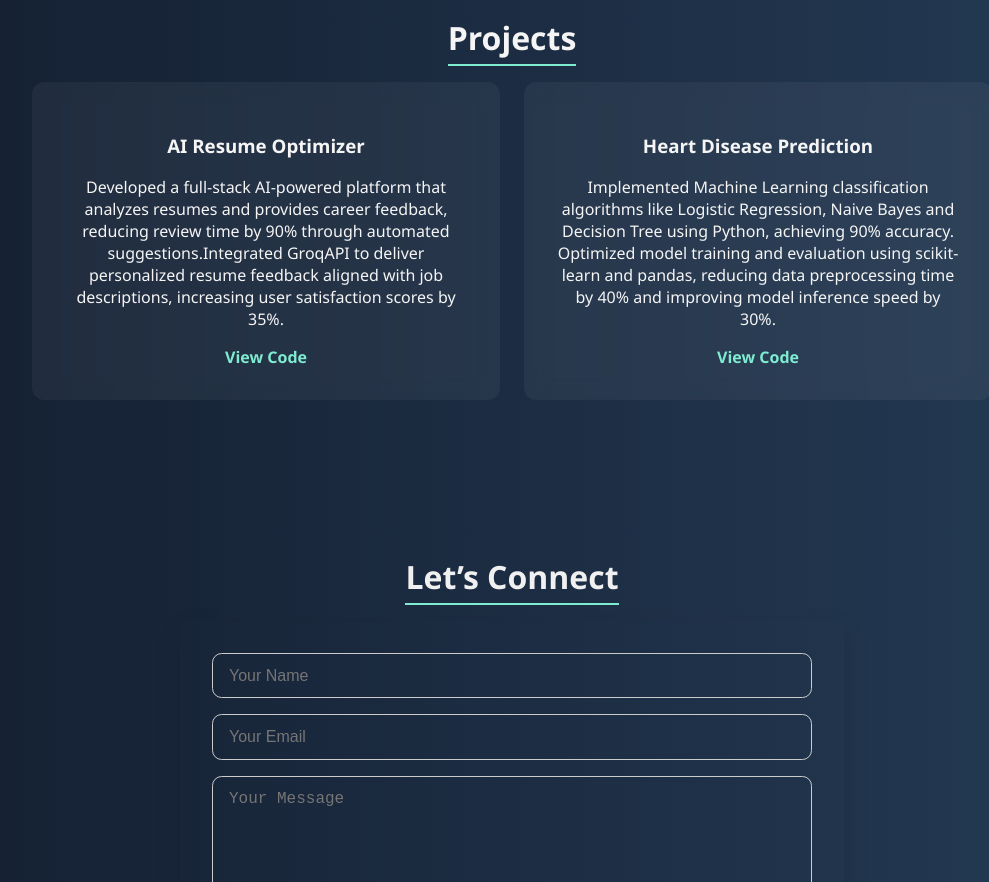
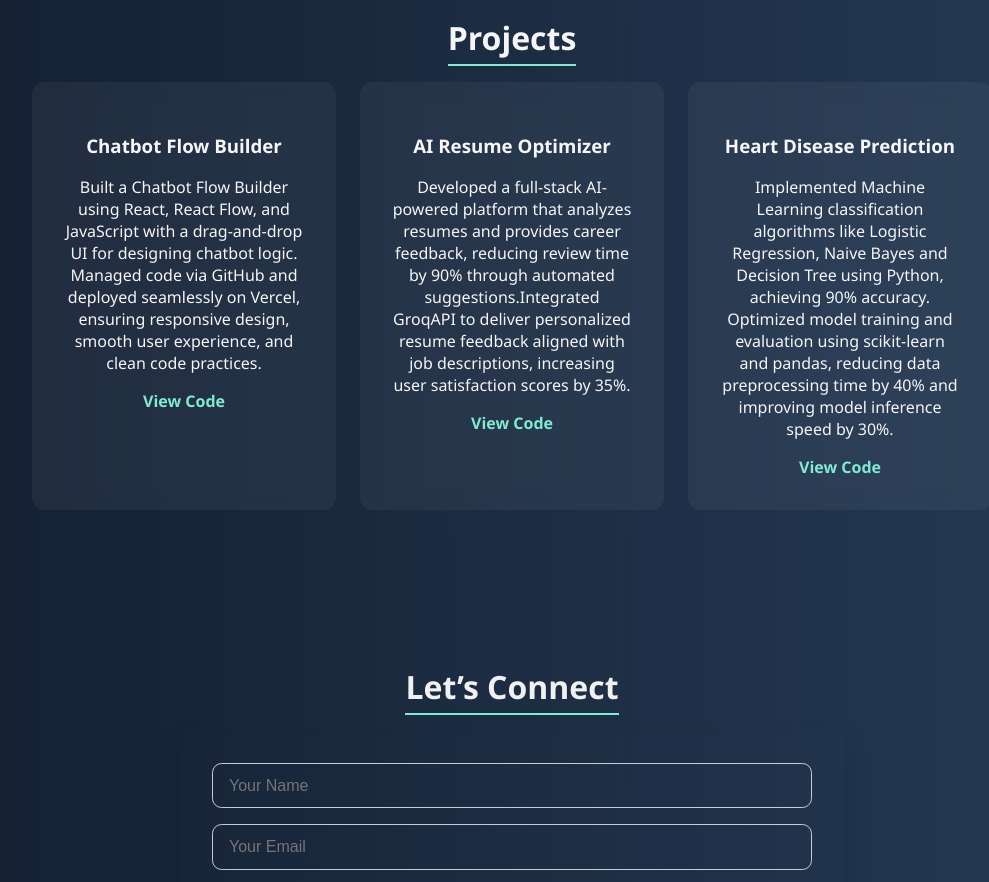
Before and after one commit to VenkataSaiPradeep/modern-portfolio, a React (Vite) app: page / in a window 1280 px wide. Shown: the part 3280-4162 px from the top of the page, without its empty margins (128-1117 px from the left). Built offline with nearby package versions, Linux system fonts and the light colour scheme.

Commit message:
Added Chatbot flow project

```diff
--- a/src/Portfolio.jsx
+++ b/src/Portfolio.jsx
@@ -9,6 +9,11 @@ import globallogo from './globalappslogo.jpeg';
 import { FiDownload } from 'react-icons/fi';
 
 const projects = [
+  {
+    title: 'Chatbot Flow Builder',
+    description: 'Built a Chatbot Flow Builder using React, React Flow, and JavaScript with a drag-and-drop UI for designing chatbot logic. Managed code via GitHub and deployed seamlessly on Vercel, ensuring responsive design, smooth user experience, and clean code practices.',
+    link: 'https://github.com/VenkataSaiPradeep/Chatbot-flow-builder',
+  },
   {
     title: 'AI Resume Optimizer',
     description: 'Developed a full-stack AI-powered platform that analyzes resumes and provides career feedback, reducing review time by 90% through automated suggestions.Integrated GroqAPI to deliver personalized resume feedback aligned with job descriptions, increasing user satisfaction scores by 35%.',
```
